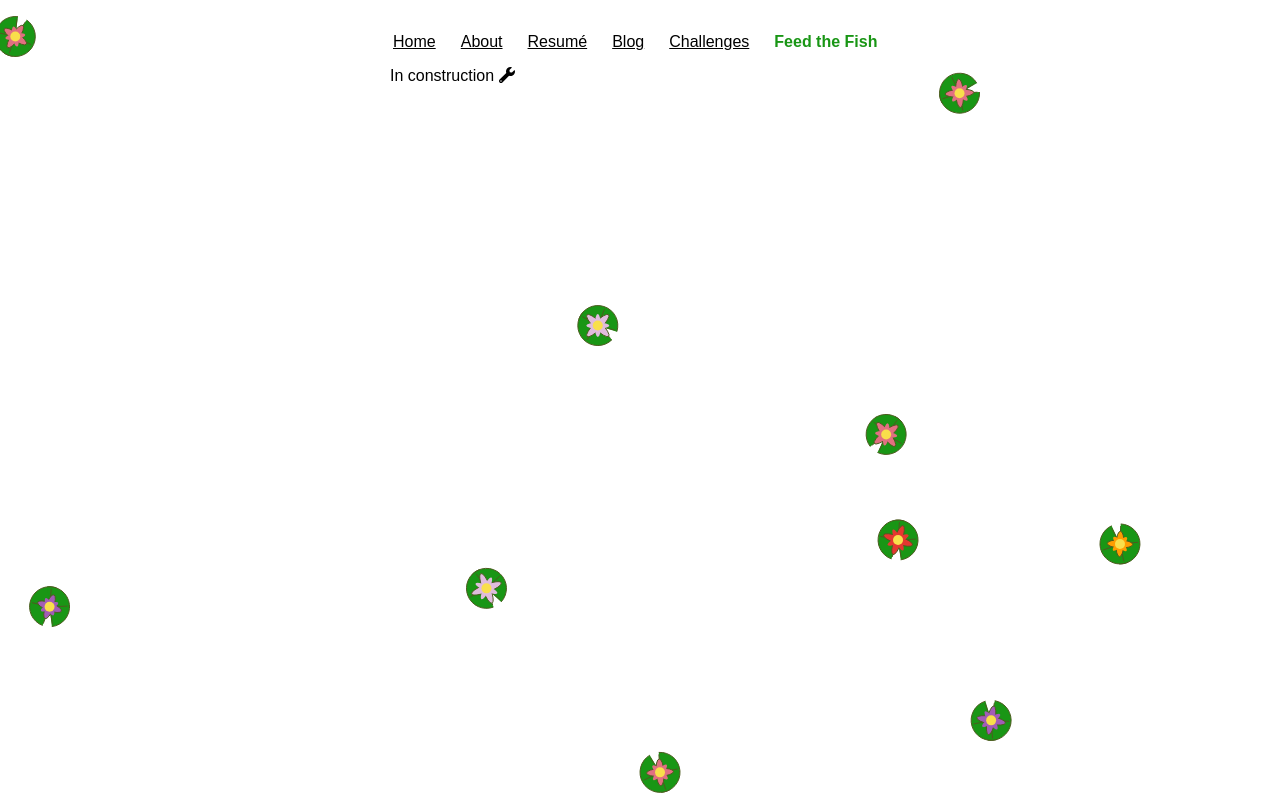
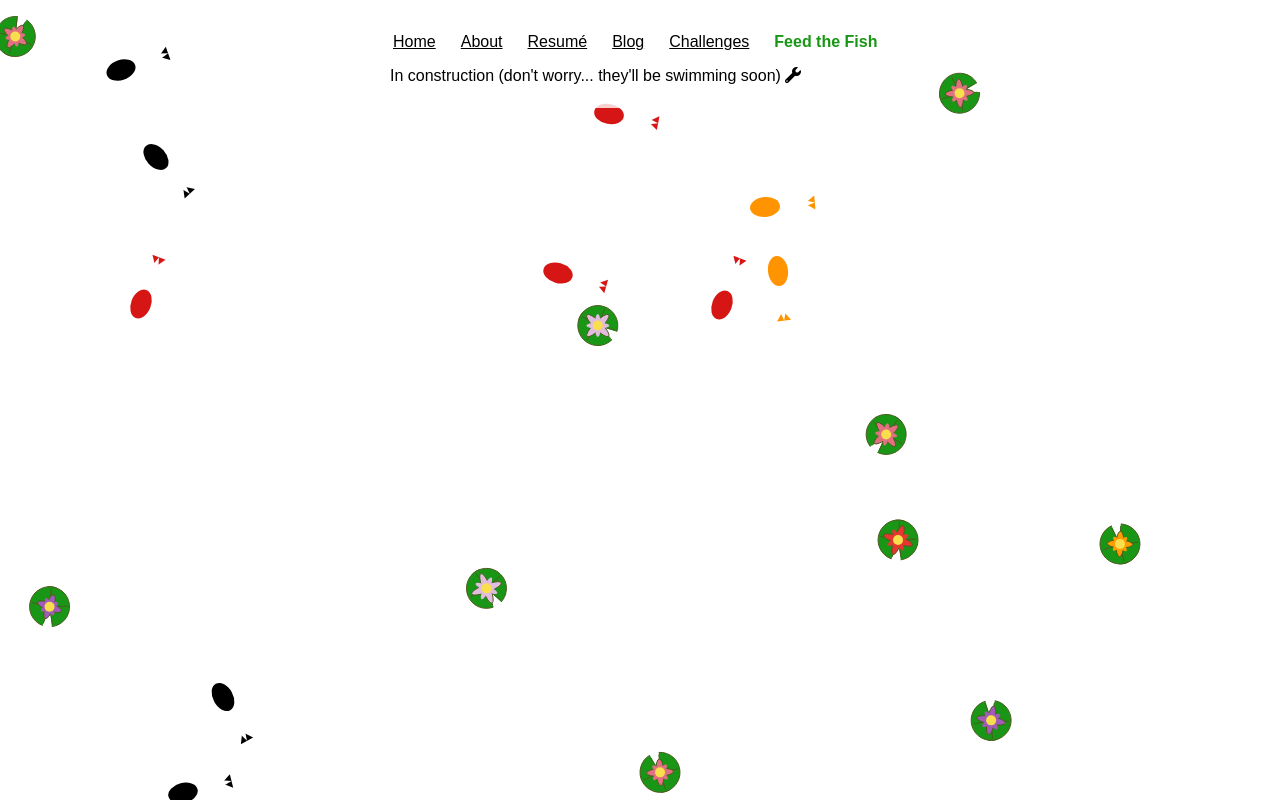
Before and after one commit to Sleachga/Portfolio, a Gatsby site: page /fish in a window 1280 px wide. Built offline with nearby package versions, Linux system fonts and the light colour scheme; Gatsby itself is replaced by a stand-in of ours.

Commit message:
Added part of fish

```diff
--- a/src/animations/classes/fish.js
+++ b/src/animations/classes/fish.js
@@ -2,44 +2,208 @@ export class Fish {
   constructor(width, height) {
     this.x = Math.round(Math.random() * width);
     this.y = Math.round(Math.random() * height);
-    this.dx = (Math.random() - 0.5) * 0.5;
-    this.dy = (Math.random() - 0.5) * 0.5;
+    this.speedX = (Math.random() - 0.5) * 0.5;
+    this.speedY = (Math.random() - 0.5) * 0.5;
+
+    this.rads = (deg) => (deg * Math.PI) / 180;
+
+    this.headRotationAngle = Math.atan(this.speedY / this.speedX);
+    this.headRotationAngleDegs = (this.headRotationAngle * 180) / Math.PI; // Debug
+
+    this.headWidth = 20;
+    this.headLength = 30;
 
     this.colors = [
       '#d7dde5',
       '#ea4504',
-      '#d8d215',
       '#d61515',
       '#ff9400',
-      'black',
-      '#d8d8d8',
+      // 'black',
       'white',
     ];
+
+    this.colorCombos = [
+      { head: '#ff9400', body: 'white', fin: '#ff9400', tailFin: '#ff9400' },
+      { head: '#d61515', body: 'white', fin: '#d61515', tailFin: '#d61515' },
+      { head: 'black', body: 'white', fin: '#ff9400', tailFin: 'black' },
+    ];
+
+    this.colorCombo = this.colorCombos[Math.round(Math.random() * (this.colorCombos.length - 1))];
 
     this.headColor =
       this.colors[Math.round(Math.random() * (this.colors.length - 1))];
     this.bodyColor =
-      this.colors[Math.round(Math.random() * (this.colors.length - 1))];
-    this.tailColor =
-      this.colors[Math.round(Math.random() * (this.colors.length - 1))];
-    this.neckColor =
       this.colors[Math.round(Math.random() * (this.colors.length - 1))];
     this.finColor =
       this.colors[Math.round(Math.random() * (this.colors.length - 1))];
     this.tailFinColor =
       this.colors[Math.round(Math.random() * (this.colors.length - 1))];
 
-    this.radius = 18;
-    this.time = Math.random() * 5;
-    this.tipTime = Math.random() * 5;
-    this.angles = [];
-    this.foodPotential = 0;
+    this.head = {};
+    this.body = {};
+    this.tail = {};
+    this.fins = {};
+  }
 
-    this.speed = (this.dx * this.dx) + (this.dy + this.dy);
-    this.fishLength = Math.round(40 / Math.sqrt(this.speed));
+  /**
+   * Returns the rotated coordinates of a point around a center point
+   *
+   * Thanks stackoverflow: https://math.stackexchange.com/questions/814950/how-can-i-rotate-a-coordinate-around-a-circle
+   *
+   * @param theta the angle to rotate in radians.
+   * @param x the original location of x coord
+   * @param y the original location of y coord
+   * @param cx the cx coord of center point to rotate around
+   * @param cy the y coord of center point to rotate around
+   */
+  getRotatedPoint(theta, x, y, cx, cy) {
+    return {
+      x: Math.cos(theta) * (x - cx) - Math.sin(theta) * (y - cy) + cx,
+      y: Math.sin(theta) * (x - cx) + Math.cos(theta) * (y - cy) + cy,
+    };
   }
 
   draw(context) {
+    // Draw tail triangle
+    const tailPoints = [];
 
+    // Middle point
+    tailPoints.push(
+      this.getRotatedPoint(
+        this.headRotationAngle,
+        this.x + 40,
+        this.y,
+        this.x,
+        this.y
+      )
+    );
+
+    // Top point
+    tailPoints.push(
+      this.getRotatedPoint(
+        this.headRotationAngle,
+        this.x + 50,
+        this.y - 7,
+        this.x,
+        this.y
+      )
+    );
+
+    // Bottom point
+    tailPoints.push(
+      this.getRotatedPoint(
+        this.headRotationAngle,
+        this.x + 50,
+        this.y + 7,
+        this.x,
+        this.y
+      )
+    );
+
+    context.beginPath();
+    context.moveTo(tailPoints[0].x, tailPoints[0].y);
+    context.lineTo(tailPoints[1].x, tailPoints[1].y);
+    context.lineTo(tailPoints[2].x, tailPoints[2].y);
+    context.lineTo(tailPoints[0].x, tailPoints[0].y);
+
+    context.fillStyle = this.colorCombo.tailFin;
+    context.fill();
+
+    // Draw Body Triangle (initial, then add bezier curve)
+    const bodyPoints = [];
+
+    // Top Point
+    bodyPoints.push(
+      this.getRotatedPoint(
+        this.headRotationAngle,
+        this.x,
+        this.y - this.headWidth / 2,
+        this.x,
+        this.y
+      )
+    );
+
+    // Quadratic curve point
+    bodyPoints.push(
+      this.getRotatedPoint(
+        this.headRotationAngle,
+        this.x + 20,
+        this.y - 10,
+        this.x,
+        this.y
+      )
+    );
+
+    // End of tail
+    bodyPoints.push(
+      this.getRotatedPoint(
+        this.headRotationAngle,
+        this.x + 50,
+        this.y,
+        this.x,
+        this.y
+      )
+    );
+
+    // Quadratic curve point 2
+    bodyPoints.push(
+      this.getRotatedPoint(
+        this.headRotationAngle,
+        this.x + 20,
+        this.y + 10,
+        this.x,
+        this.y
+      )
+    );
+
+    // Bottom point
+    bodyPoints.push(
+      this.getRotatedPoint(
+        this.headRotationAngle,
+        this.x,
+        this.y + this.headWidth / 2,
+        this.x,
+        this.y
+      )
+    );
+
+    // Draw tail triangle
+    context.beginPath();
+    context.moveTo(bodyPoints[0].x, bodyPoints[0].y);
+    context.quadraticCurveTo(
+      bodyPoints[1].x,
+      bodyPoints[1].y,
+      bodyPoints[2].x,
+      bodyPoints[2].y
+    );
+    context.quadraticCurveTo(
+      bodyPoints[3].x,
+      bodyPoints[3].y,
+      bodyPoints[4].x,
+      bodyPoints[4].y
+    );
+    context.lineTo(bodyPoints[0].x, bodyPoints[0].y);
+    context.fillStyle = this.colorCombo.body;
+    context.fill();
+
+    // Draw Head Oval
+    context.beginPath();
+    context.ellipse(
+      this.x,
+      this.y,
+      this.headLength / 2,
+      this.headWidth / 2,
+      this.headRotationAngle,
+      0,
+      360
+    );
+    context.fillStyle = this.colorCombo.head;
+    context.fill();
+
+    // Draw fins
+  }
+
+  update() {
+    () => {};
   }
 }
--- a/src/animations/classes/lilypad.js
+++ b/src/animations/classes/lilypad.js
@@ -2,8 +2,8 @@ export class Lilypad {
   constructor(width, height) {
     this.x = Math.round(Math.random() * width);
     this.y = Math.round(Math.random() * height);
-    this.dx = (Math.random() - 0.5) * 0.5;
-    this.dy = (Math.random() - 0.5) * 0.5;
+    this.speedX = (Math.random() - 0.5) * 0.5;
+    this.speedY = (Math.random() - 0.5) * 0.5;
     this.startAngle = Math.random() * Math.PI * 2;
     this.endAngle = this.startAngle + Math.PI;
     this.rotateSpeed = Math.random() > 0.5 ? 0.005 : -0.005;
@@ -16,6 +16,8 @@ export class Lilypad {
       ];
   }
 
+  // TODO: Make SOME have a flower but not all
+  // TODO: Make SOME moving but not all and slow down and make movement randomized for all
   draw(context) {
     context.beginPath();
     context.arc(
@@ -107,15 +109,15 @@ export class Lilypad {
 
   update(width, height) {
     if (this.x > width - 10 || this.x < 10) {
-      this.dx *= -1;
+      this.speedX *= -1;
     }
 
     if (this.y > height - 10 || this.y < 10) {
-      this.dy *= -1;
+      this.speedY *= -1;
     }
 
-    this.x += this.dx;
-    this.y += this.dy;
+    this.x += this.speedX;
+    this.y += this.speedY;
 
     this.startAngle += this.rotateSpeed;
     this.endAngle = this.startAngle + Math.PI;
--- a/src/animations/draw.js
+++ b/src/animations/draw.js
@@ -1,4 +1,5 @@
 const draw = (context, canvas, pondData) => {
+  pondData.fish.forEach(fish => fish.draw(context));
   pondData.pads.forEach(pad => pad.draw(context));
 };
 
--- a/src/animations/generatePondData.js
+++ b/src/animations/generatePondData.js
@@ -1,4 +1,5 @@
 import { Lilypad } from './classes/lilypad';
+import { Fish } from './classes/fish';
 
 const generatePondData = (setPondData) => {
   const pondData = {
@@ -14,6 +15,10 @@ const generatePondData = (setPondData) => {
     pondData.pads.push(new Lilypad(width, height));
   }
 
+  for (let i = 0; i < 10; i++) {
+    pondData.fish.push(new Fish(width, height));
+  }
+
   setPondData(pondData);
 };
 
--- a/src/components/layout.js
+++ b/src/components/layout.js
@@ -15,7 +15,7 @@ const Container = styled.div`
   border-radius: 30px;
   padding: 7px 20px 7px 20px;
   margin-top: 10px;
-  background: rgba(255, 255, 255, 0.5);
+  background: rgba(255, 255, 255, 0.8);
   position: relative;
   z-index: 5;
 `;
--- a/src/pages/fish.js
+++ b/src/pages/fish.js
@@ -8,7 +8,7 @@ const Challenges = () => {
   return (
     <Layout page="fish" pageTitle="Feed the Fish">
       <p>
-        In construction <FontAwesomeIcon icon={faWrench} />
+        In construction (don&apos;t worry... they'll be swimming soon) <FontAwesomeIcon icon={faWrench} />
       </p>
     </Layout>
   );
```
Also changed, not shown: src/pages/index.js (+16 -16 lines).
